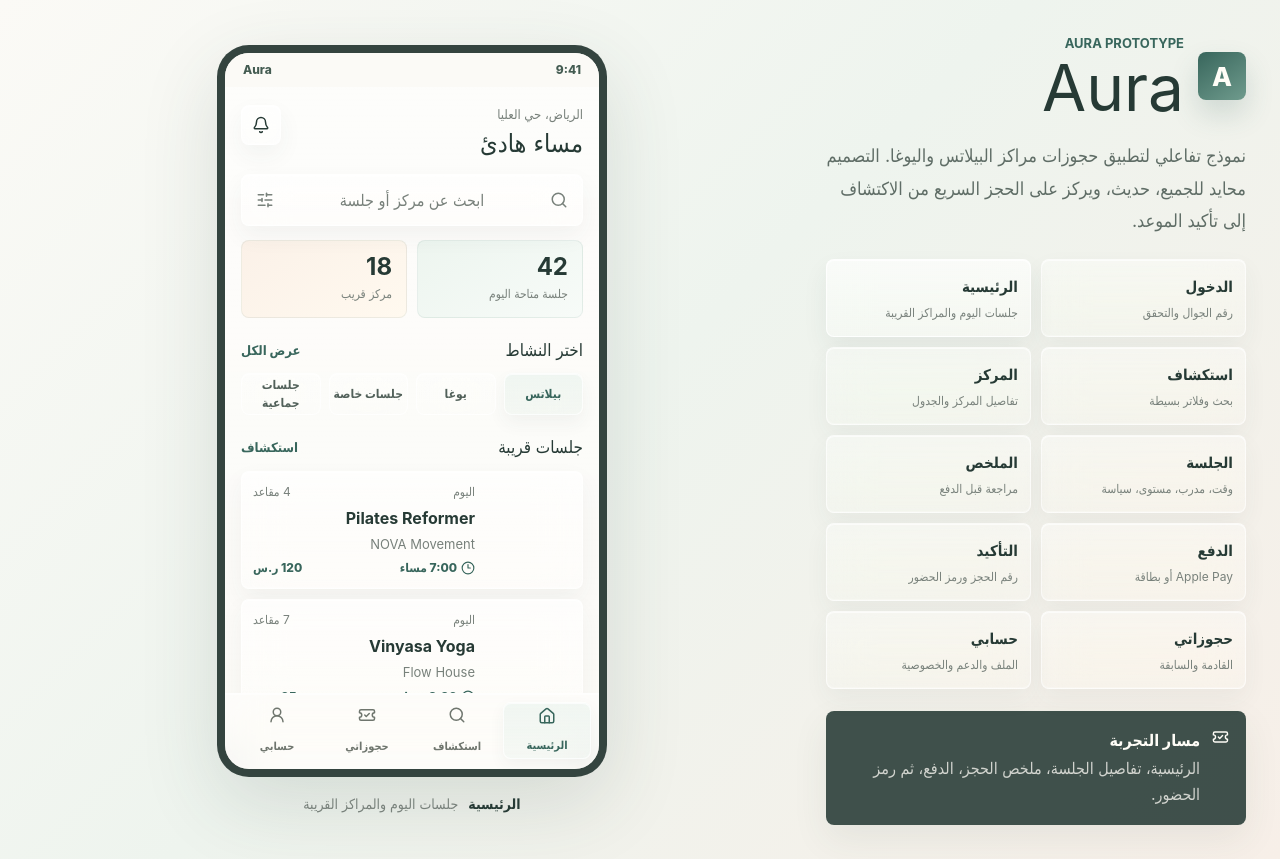
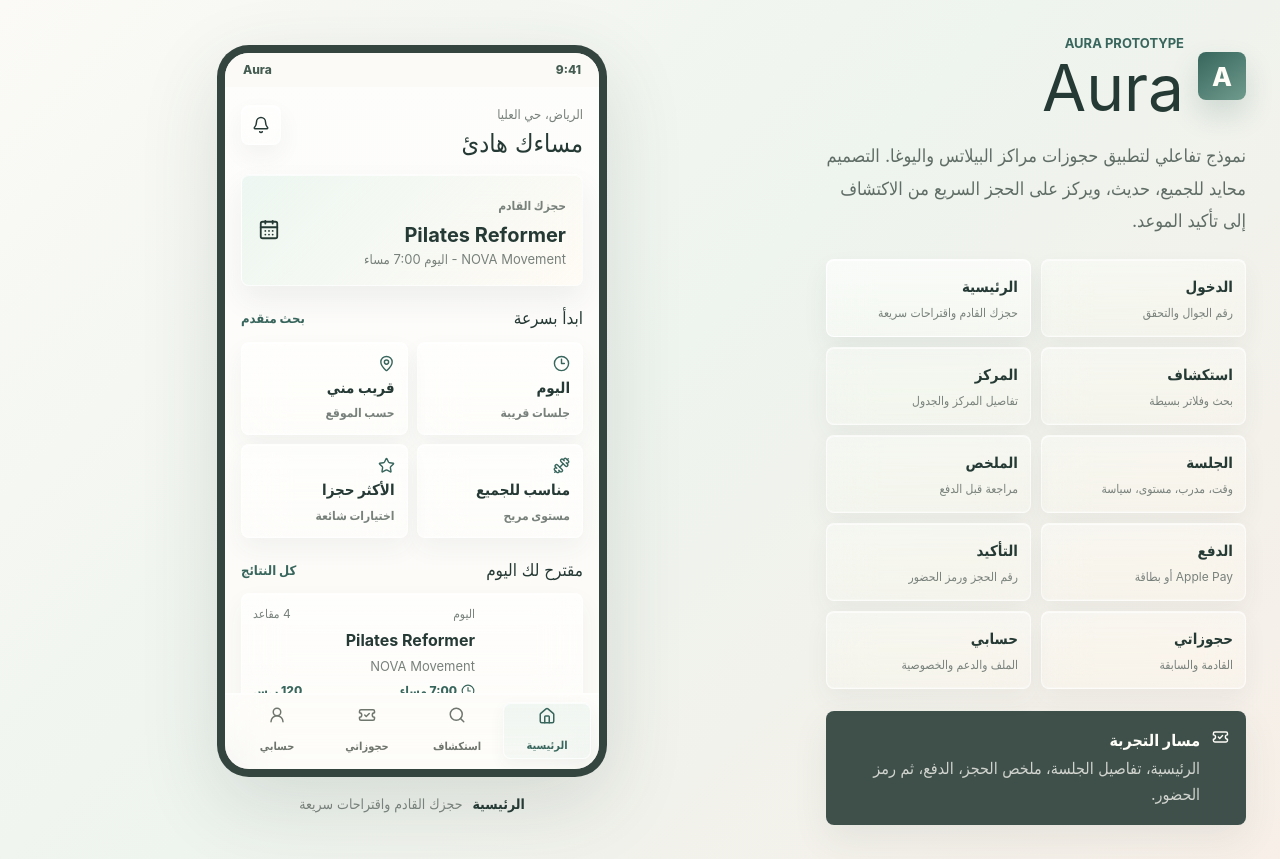
Before and after one commit to AbdulsalamQ/aura-prototype, a Next.js app: page / in a window 1280 px wide. Built offline with nearby package versions, Linux system fonts and the light colour scheme; grey boxes are pictures that could not be loaded.

Commit message:
Separate home and explore experiences

```diff
--- a/app/globals.css
+++ b/app/globals.css
@@ -312,6 +312,77 @@ button {
 .input-card {
   justify-content: flex-start;
   margin-bottom: 16px;
+}
+
+.home-next-card {
+  width: 100%;
+  min-height: 112px;
+  display: flex;
+  align-items: center;
+  justify-content: space-between;
+  gap: 14px;
+  border: 1px solid rgba(255, 255, 255, 0.72);
+  border-radius: 8px;
+  background:
+    linear-gradient(135deg, rgba(232, 244, 238, 0.78), rgba(255, 248, 238, 0.48)),
+    rgba(255, 255, 255, 0.36);
+  color: var(--ink);
+  padding: 16px;
+  text-align: start;
+  -webkit-backdrop-filter: var(--glass-blur);
+  backdrop-filter: var(--glass-blur);
+  box-shadow:
+    inset 0 1px 0 rgba(255, 255, 255, 0.68),
+    0 14px 30px rgba(48, 73, 64, 0.07);
+  cursor: pointer;
+}
+
+.home-next-card span,
+.quick-intent-card span {
+  color: var(--muted);
+  font-size: 12px;
+  font-weight: 800;
+}
+
+.home-next-card strong {
+  display: block;
+  margin: 7px 0 3px;
+  font-size: 20px;
+  line-height: 1.2;
+}
+
+.home-next-card p {
+  margin: 0;
+  color: var(--muted);
+  font-size: 13px;
+}
+
+.quick-intent-grid {
+  display: grid;
+  grid-template-columns: repeat(2, minmax(0, 1fr));
+  gap: 9px;
+}
+
+.quick-intent-card {
+  min-height: 86px;
+  display: grid;
+  align-content: center;
+  gap: 5px;
+  border: 1px solid var(--glass-line);
+  border-radius: 8px;
+  background: var(--glass-fill);
+  color: var(--sage-dark);
+  padding: 12px;
+  text-align: start;
+  -webkit-backdrop-filter: var(--glass-blur);
+  backdrop-filter: var(--glass-blur);
+  box-shadow: var(--glass-shadow);
+  cursor: pointer;
+}
+
+.quick-intent-card strong {
+  color: var(--ink);
+  font-size: 15px;
 }
 
 .input-card input,
--- a/app/page.tsx
+++ b/app/page.tsx
@@ -52,7 +52,7 @@ type Session = {
 
 const screens: Array<{ id: Screen; label: string; hint: string }> = [
   { id: "login", label: "الدخول", hint: "رقم الجوال والتحقق" },
-  { id: "home", label: "الرئيسية", hint: "جلسات اليوم والمراكز القريبة" },
+  { id: "home", label: "الرئيسية", hint: "حجزك القادم واقتراحات سريعة" },
   { id: "explore", label: "استكشاف", hint: "بحث وفلاتر بسيطة" },
   { id: "studio", label: "المركز", hint: "تفاصيل المركز والجدول" },
   { id: "session", label: "الجلسة", hint: "وقت، مدرب، مستوى، سياسة" },
@@ -124,8 +124,6 @@ const studioSessions = [
     trainer: "دانا",
   },
 ];
-
-const categories = ["بيلاتس", "يوغا", "جلسات خاصة", "جلسات جماعية"];
 
 export default function AuraPrototype() {
   const [screen, setScreen] = useState<Screen>("home");
@@ -284,42 +282,70 @@ function LoginScreen({ onStart }: { onStart: () => void }) {
 }
 
 function HomeScreen({ onGo }: { onGo: (screen: Screen) => void }) {
+  const quickIntents = [
+    { label: "اليوم", hint: "جلسات قريبة", icon: <Clock3 size={17} /> },
+    { label: "قريب مني", hint: "حسب الموقع", icon: <MapPin size={17} /> },
+    { label: "مناسب للجميع", hint: "مستوى مريح", icon: <Dumbbell size={17} /> },
+    { label: "الأكثر حجزا", hint: "اختيارات شائعة", icon: <Star size={17} /> },
+  ];
+
   return (
     <div className="screen-content">
       <AppHeader
-        title="مساء هادئ"
+        title="مساءك هادئ"
         subtitle="الرياض، حي العليا"
         action={<Bell size={18} aria-hidden="true" />}
       />
 
-      <button className="search-bar" onClick={() => onGo("explore")} type="button">
-        <Search size={18} aria-hidden="true" />
-        <span>ابحث عن مركز أو جلسة</span>
-        <SlidersHorizontal size={18} aria-hidden="true" />
+      <button
+        className="home-next-card"
+        onClick={() => onGo("bookings")}
+        type="button"
+      >
+        <div>
+          <span>حجزك القادم</span>
+          <strong>Pilates Reformer</strong>
+          <p>NOVA Movement - اليوم 7:00 مساء</p>
+        </div>
+        <CalendarDays size={22} aria-hidden="true" />
       </button>
 
-      <div className="metric-grid">
-        <InfoTile value="42" label="جلسة متاحة اليوم" />
-        <InfoTile value="18" label="مركز قريب" />
-      </div>
-
-      <SectionTitle title="اختر النشاط" action="عرض الكل" />
-      <div className="chip-row">
-        {categories.map((category, index) => (
-          <button className={index === 0 ? "chip active" : "chip"} key={category}>
-            {category}
+      <SectionTitle
+        title="ابدأ بسرعة"
+        action="بحث متقدم"
+        onAction={() => onGo("explore")}
+      />
+      <div className="quick-intent-grid">
+        {quickIntents.map((intent) => (
+          <button
+            className="quick-intent-card"
+            key={intent.label}
+            onClick={() => onGo("explore")}
+            type="button"
+          >
+            {intent.icon}
+            <strong>{intent.label}</strong>
+            <span>{intent.hint}</span>
           </button>
         ))}
       </div>
 
-      <SectionTitle title="جلسات قريبة" action="استكشاف" />
+      <SectionTitle
+        title="مقترح لك اليوم"
+        action="كل النتائج"
+        onAction={() => onGo("explore")}
+      />
       <div className="session-stack">
         {sessions.slice(0, 2).map((session) => (
           <SessionCard key={session.title} session={session} onGo={onGo} />
         ))}
       </div>
 
-      <SectionTitle title="مراكز مقترحة" action="المزيد" />
+      <SectionTitle
+        title="مراكز قريبة منك"
+        action="استكشف"
+        onAction={() => onGo("explore")}
+      />
       <button className="studio-card" onClick={() => onGo("studio")} type="button">
         <div className="studio-thumb" aria-hidden="true" />
         <div>
@@ -849,11 +875,21 @@ function BottomNav({
   );
 }
 
-function SectionTitle({ title, action }: { title: string; action: string }) {
+function SectionTitle({
+  title,
+  action,
+  onAction,
+}: {
+  title: string;
+  action: string;
+  onAction?: () => void;
+}) {
   return (
     <div className="section-title">
       <h3>{title}</h3>
-      <button type="button">{action}</button>
+      <button onClick={onAction} type="button">
+        {action}
+      </button>
     </div>
   );
 }
```
